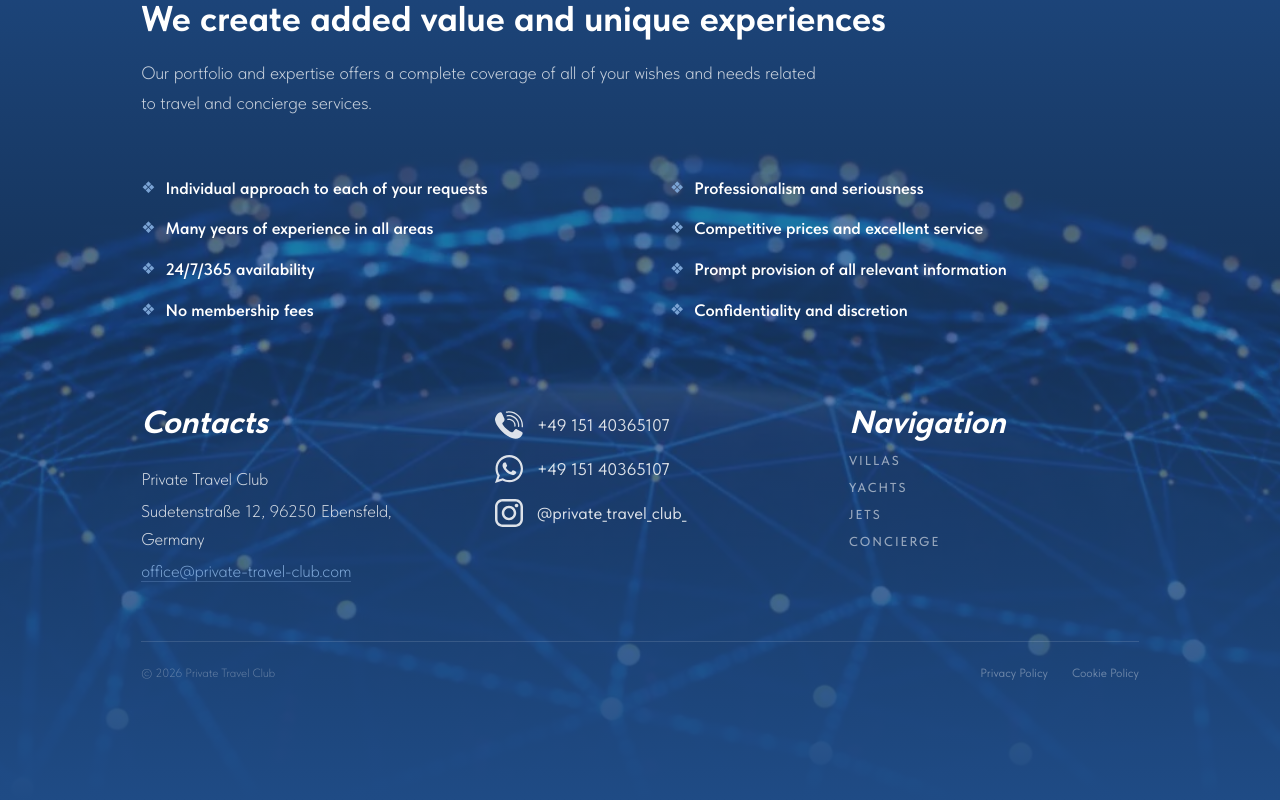
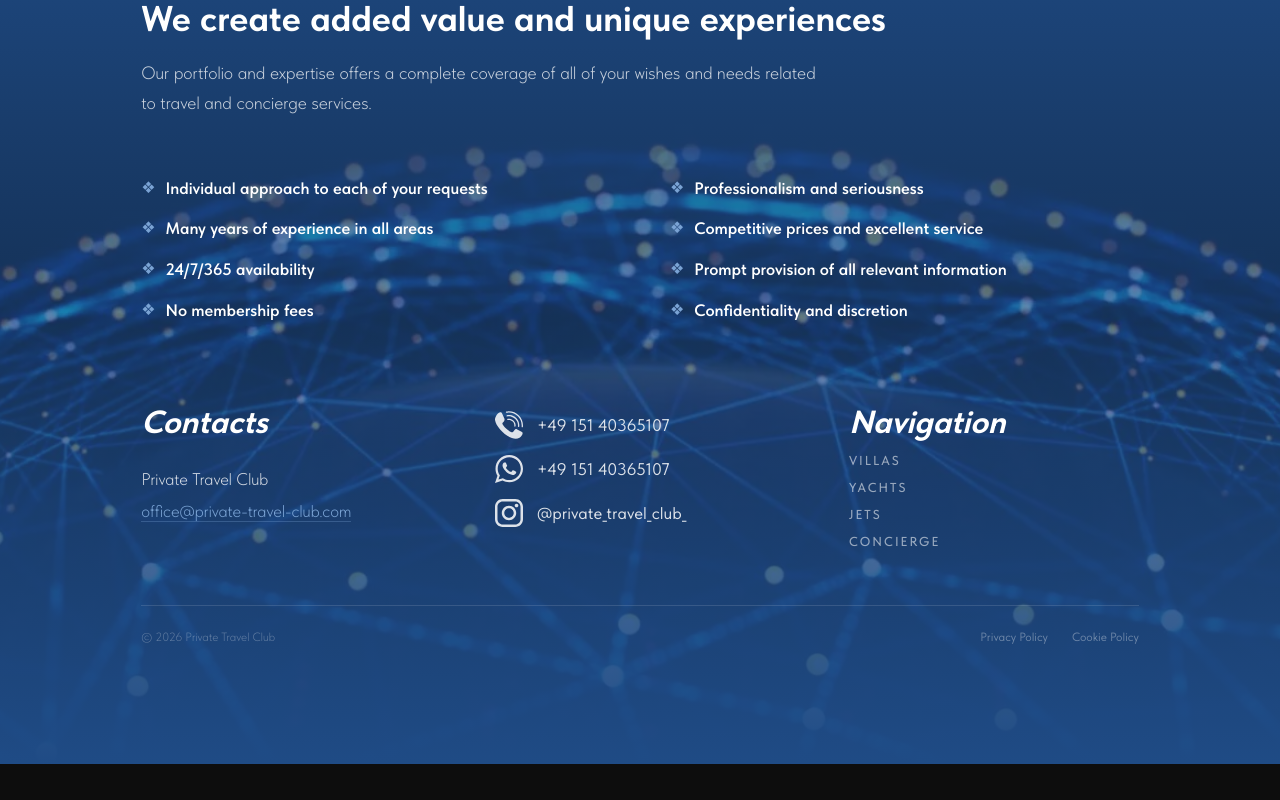
Before and after one commit to deminvv1/Private-Travel-Club, a Next.js app: page /en in a window 1280 px wide. Shown: the part 5243-6043 px from the top of the page. After the commit the page ends 6007 px from the top, so only its background shows below. Built offline with nearby package versions, Linux system fonts and the light colour scheme.

Commit message:
Remove address from footer (all locales)

```diff
--- a/app/[locale]/page.tsx
+++ b/app/[locale]/page.tsx
@@ -89,7 +89,6 @@
           col1={t.whyus.col1}
           col2={t.whyus.col2}
           contactsTitle={t.whyus.contactsTitle}
-          address={t.whyus.address}
           email={t.whyus.email}
           phone={t.whyus.phone}
           phoneTel={t.whyus.phoneTel}
--- a/components/WhyUsSection.tsx
+++ b/components/WhyUsSection.tsx
@@ -7,7 +7,6 @@
   col1: string[]
   col2: string[]
   contactsTitle: string
-  address: string
   email: string
   phone: string
   phoneTel: string
@@ -21,7 +20,7 @@
 
 export default function WhyUsSection({
   title, body, col1, col2, contactsTitle,
-  address, email, phone, phoneTel,
+  email, phone, phoneTel,
   whatsapp, whatsappLink, instagram, instagramLink,
   locale, nav,
 }: WhyUsSectionProps) {
@@ -94,7 +93,6 @@
               {contactsTitle}
             </h3>
             <p style={{ ...textStyle, marginBottom: 4 }}>Private Travel Club</p>
-            <p style={{ ...textStyle, marginBottom: 4 }}>{address}</p>
             <a href={`mailto:${email}`} style={{
               ...textStyle, color: '#7aa3d4',
               borderBottom: '1px solid rgba(122,163,212,0.3)', transition: 'color 0.2s',
--- a/messages/de.json
+++ b/messages/de.json
@@ -56,7 +56,6 @@
       "Vertraulichkeit und Diskretion"
     ],
     "contactsTitle": "Kontakt",
-    "address": "Sudetenstraße 12, 96250 Ebensfeld, Deutschland",
     "email": "office@private-travel-club.com",
     "phone": "+49 151 40365107",
     "phoneTel": "tel:+4915140365107",
--- a/messages/en.json
+++ b/messages/en.json
@@ -56,7 +56,6 @@
       "Confidentiality and discretion"
     ],
     "contactsTitle": "Contacts",
-    "address": "Sudetenstraße 12, 96250 Ebensfeld, Germany",
     "email": "office@private-travel-club.com",
     "phone": "+49 151 40365107",
     "phoneTel": "tel:+4915140365107",
--- a/messages/ru.json
+++ b/messages/ru.json
@@ -56,7 +56,6 @@
       "Конфиденциальность и деликатность"
     ],
     "contactsTitle": "Контакты",
-    "address": "119192, Москва, Мичуринский пр-т, 9 с4, оф. 129",
     "email": "office@private-travel-club.com",
     "phone": "+7 (926) 5426126",
     "phoneTel": "tel:+79265426126",
```
